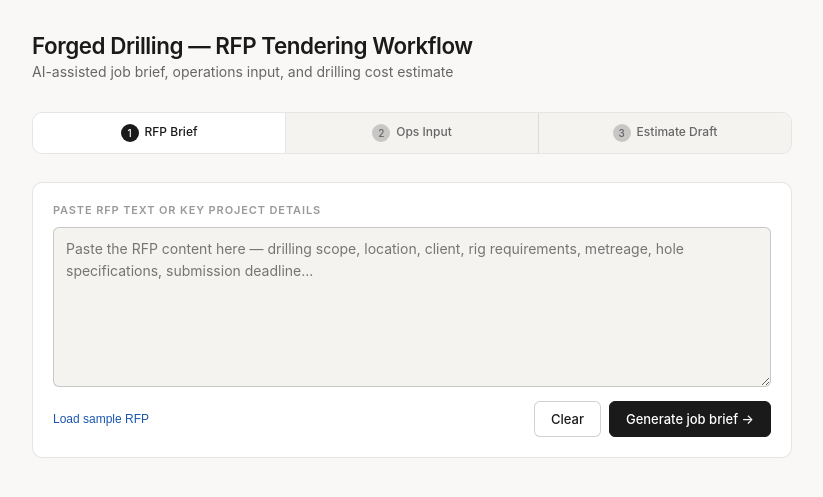
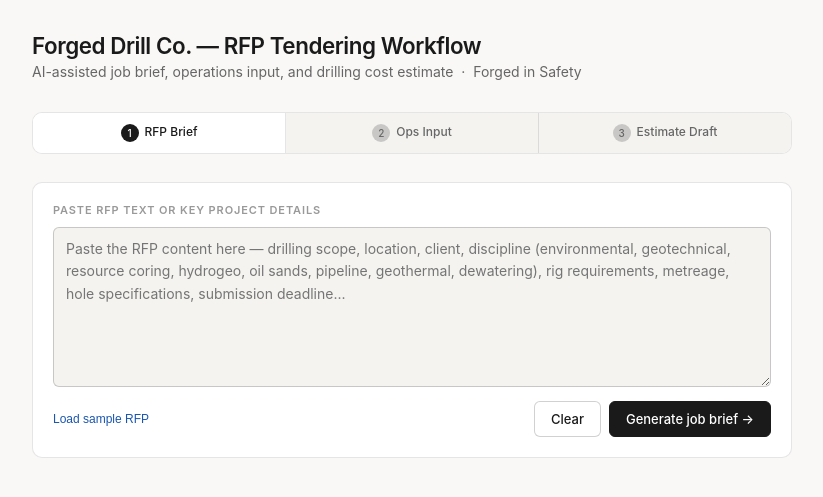
Before and after one commit to vrecla/rfp-app, a Flask app: page / in a window 1280 px wide. Shown: the top 497 px of the page, without its empty margins (228-1051 px from the left). Run offline with Flask 3, Linux system fonts and the light colour scheme.

Commit message:
Update services

```diff
--- a/app.py
+++ b/app.py
@@ -22,14 +22,20 @@ def generate_brief():
         return jsonify({"error": "No RFP text provided"}), 400
 
     system = (
-        "You are a senior drilling estimator at Forged Drilling. Extract key information from RFPs "
-        "and produce concise internal job briefs tailored to a drilling contractor. "
-        "Focus on rig requirements, metreage, hole specifications, formation context, and commercial terms. "
+        "You are a senior drilling estimator at Forged Drill Co., a North American drilling contractor "
+        "headquartered in Pilot Butte, Saskatchewan, with offices in San Antonio TX and Denver CO. "
+        "Forged Drill Co. offers: Environmental Drilling, Resource Coring, Hydrogeological Drilling, "
+        "Geotechnical Drilling, Geothermal Drilling, Oil Sands, Pipeline Services, and Dewatering Systems. "
+        "Extract key information from RFPs and produce concise internal job briefs. "
+        "Identify the applicable drilling discipline(s) and focus on rig requirements, metreage, "
+        "hole specifications, formation context, safety requirements, and commercial terms. "
         "Be factual and structured. Use plain text only, no markdown symbols."
     )
-    prompt = f"""From this RFP, produce a structured internal job brief for Forged Drilling with these sections:
-PROJECT OVERVIEW, CLIENT, LOCATION, SCOPE SUMMARY, RIG REQUIREMENTS, KEY QUANTITIES (metres drilled / hole count / diameters / depths),
-DURATION & PROGRAMME, SUBMISSION DEADLINE, MOBILISATION REQUIREMENTS, SPECIAL REQUIREMENTS, KNOWN RISKS & HAZARDS, and INITIAL OBSERVATIONS.
+    prompt = f"""From this RFP, produce a structured internal job brief for Forged Drill Co. with these sections:
+PROJECT OVERVIEW, CLIENT, LOCATION, DRILLING DISCIPLINE (which Forged service applies), SCOPE SUMMARY,
+RIG REQUIREMENTS, KEY QUANTITIES (metres / hole count / diameters / depths), DURATION & PROGRAMME,
+SUBMISSION DEADLINE, MOBILISATION REQUIREMENTS, SAFETY & REGULATORY REQUIREMENTS, SPECIAL REQUIREMENTS,
+KNOWN RISKS & HAZARDS, and INITIAL OBSERVATIONS.
 
 RFP:
 {rfp_text}"""
@@ -56,15 +62,19 @@ def generate_questions():
         return jsonify({"error": "No brief provided"}), 400
 
     system = (
-        "You are a drilling operations manager at Forged Drilling. Generate targeted questions for "
-        "the operations team to answer so the estimator can build a cost and proposal. "
-        "Questions must be specific to drilling — rigs, crew, production rates, formation, fluids, mobilisation. "
+        "You are a drilling operations manager at Forged Drill Co., a North American drilling contractor "
+        "offering Environmental Drilling, Resource Coring, Hydrogeological Drilling, Geotechnical Drilling, "
+        "Geothermal Drilling, Oil Sands, Pipeline Services, and Dewatering Systems. "
+        "Generate targeted questions for the operations team to answer so the estimator can build a cost and proposal. "
+        "Tailor questions to the specific drilling discipline identified in the brief. "
+        "Always include safety and HSE compliance questions — safety is Forged Drill Co.'s core value. "
         "Return ONLY a JSON array, no markdown, no preamble. "
         'Each item: {"id":"q1","category":"Crew & Personnel","question":"Full question text",'
         '"hint":"Brief guidance for ops","type":"text"}. '
         "Categories: Crew & Personnel, Rig Selection & Equipment, Drilling Programme, "
         "Production Rates, Schedule & Mobilisation, Formation & Ground Conditions, "
-        "Fluids & Consumables, Subcontractors & Suppliers, Risks & Assumptions, Margin & Commercials."
+        "Fluids & Consumables, Health Safety & Environment, Subcontractors & Suppliers, "
+        "Risks & Assumptions, Margin & Commercials."
     )
     prompt = f"Based on this drilling job brief, generate 14-18 targeted operations questions for estimating:\n\n{brief}"
 
@@ -104,13 +114,16 @@ def generate_estimate():
     )
 
     system = (
-        "You are a senior drilling estimator at Forged Drilling. Produce a structured cost estimate and proposal outline "
-        "in plain text only — no markdown symbols, just clear section headings in CAPS. "
-        "Use drilling industry terminology: metres drilled, daily drilling rate, rig day rate, mobilisation costs, "
-        "consumables (bits, rods, fluids), casing, and downhole tooling. "
+        "You are a senior drilling estimator at Forged Drill Co., a North American drilling contractor "
+        "offering Environmental Drilling, Resource Coring, Hydrogeological Drilling, Geotechnical Drilling, "
+        "Geothermal Drilling, Oil Sands, Pipeline Services, and Dewatering Systems. "
+        "Produce a structured cost estimate and proposal outline in plain text only — "
+        "no markdown symbols, just clear section headings in CAPS. "
+        "Use drilling industry terminology appropriate to the discipline. "
+        "Always include a safety and compliance cost line — safety is Forged Drill Co.'s core value ('Forged in Safety'). "
         "Be specific with numbers where ops data allows; flag gaps clearly."
     )
-    prompt = f"""Using this job brief and operations team input, produce a draft drilling estimate and proposal outline for Forged Drilling.
+    prompt = f"""Using this job brief and operations team input, produce a draft drilling estimate and proposal outline for Forged Drill Co.
 
 JOB BRIEF:
 {brief}
@@ -120,11 +133,13 @@ OPERATIONS TEAM INPUT:
 
 Structure your output with these sections:
 SCOPE SUMMARY
+DRILLING DISCIPLINE & APPLICABLE SERVICES
 CREW & PERSONNEL ESTIMATE
 RIG & EQUIPMENT COSTS
 DRILLING PRODUCTION ASSUMPTIONS
 FLUIDS & CONSUMABLES ESTIMATE
 MOBILISATION & DEMOBILISATION
+HEALTH SAFETY & ENVIRONMENT (HSE) COSTS
 PROGRAMME SUMMARY
 SUBCONTRACTOR & SPECIALIST ALLOWANCES
 RISK ALLOWANCES & CONTINGENCY
--- a/templates/index.html
+++ b/templates/index.html
@@ -3,7 +3,7 @@
 <head>
   <meta charset="UTF-8" />
   <meta name="viewport" content="width=device-width, initial-scale=1.0" />
-  <title>Forged Drilling — RFP Tendering Workflow</title>
+  <title>Forged Drill Co. — RFP Tendering Workflow</title>
   <style>
     *, *::before, *::after { box-sizing: border-box; margin: 0; padding: 0; }
 
@@ -218,8 +218,8 @@
 <div class="container">
 
   <header>
-    <h1>Forged Drilling — RFP Tendering Workflow</h1>
-    <p>AI-assisted job brief, operations input, and drilling cost estimate</p>
+    <h1>Forged Drill Co. — RFP Tendering Workflow</h1>
+    <p>AI-assisted job brief, operations input, and drilling cost estimate &nbsp;·&nbsp; Forged in Safety</p>
   </header>
 
   <div class="stage-nav">
@@ -232,7 +232,7 @@
   <div class="panel active" id="panel-1">
     <div class="card">
       <div class="section-label">Paste RFP text or key project details</div>
-      <textarea id="rfp-text" placeholder="Paste the RFP content here — drilling scope, location, client, rig requirements, metreage, hole specifications, submission deadline..."></textarea>
+      <textarea id="rfp-text" placeholder="Paste the RFP content here — drilling scope, location, client, discipline (environmental, geotechnical, resource coring, hydrogeo, oil sands, pipeline, geothermal, dewatering), rig requirements, metreage, hole specifications, submission deadline..."></textarea>
       <div style="display:flex; justify-content:space-between; align-items:center; margin-top:10px;">
         <button class="link-btn" onclick="loadSample()">Load sample RFP</button>
         <div style="display:flex; gap:8px;">
@@ -284,7 +284,7 @@
     <div id="estimate-result" style="display:none;">
       <div class="card">
         <div class="card-header">
-          <div class="section-label" style="margin:0">Drilling estimate &amp; proposal draft</div>
+          <div class="section-label" style="margin:0">Forged Drill Co. — estimate &amp; proposal draft</div>
           <button class="copy-btn" onclick="copyEl('estimate-text')">Copy</button>
         </div>
         <div id="estimate-text"></div>
@@ -298,14 +298,14 @@
 </div>
 
 <script>
-const SAMPLE_RFP = `CLIENT: Sandfire Resources NL
-PROJECT: Monty Copper-Gold — Phase 4 RC & Diamond Drilling Programme
-LOCATION: Telfer Region, East Pilbara, Western Australia
-SCOPE: Drilling contractor required to complete a 6,200m RC and 1,800m diamond core drilling programme across 62 RC holes (avg 100m depth) and 9 diamond holes (avg 200m depth, HQ/NQ). Programme targets JORC resource extension and geotechnical data collection for feasibility study.
-DURATION: 12 weeks (mobilisation Q3 2025)
-SUBMISSION DEADLINE: 10 June 2025
-SPECIAL REQUIREMENTS: RC rig capable of 140m at 5.5\" face sampling hammer; diamond rig with HQ3/NQ3 triple tube capability. Client to provide on-site geologist; contractor to supply drillers, offsiders, and field supervisor. All RC chips logged at 1m intervals and bagged. Core to be oriented, boxed, and photographed on-site. Water supply and management plan required. Indigenous Land Use Agreement (ILUA) conditions apply — Heritage monitor required during drilling.
-KEY RISKS NOTED IN RFP: Hard BIF and chert formation below 60m; remote site access (120km unsealed), accommodation and camp logistics for 12 personnel; potential wet season extension; downhole deviation risk in steeply dipping mineralisation.`;
+const SAMPLE_RFP = `CLIENT: TC Energy Corporation
+PROJECT: NGTL System Loop — Geotechnical & Environmental Drilling Investigation
+LOCATION: Central Saskatchewan, Canada (near Lloydminster, SK/AB border region)
+SCOPE: Drilling contractor required for a combined geotechnical and environmental investigation along a proposed 62km pipeline corridor. Scope includes: 36 geotechnical boreholes (avg 12m depth, continuous SPT testing and soil sampling), 14 monitoring well installations (2" PVC casing, bentonite seal), and 8 soil vapour survey holes to 6m depth. Contractor to provide field technician for logging and sampling. Lab testing (Atterberg limits, grain size, consolidation) to be subcontracted.
+DURATION: 8 weeks (mobilisation August 2025)
+SUBMISSION DEADLINE: 15 July 2025
+SPECIAL REQUIREMENTS: Rig capable of hollow stem auger (HSA) and mud rotary methods; licensed water well/borehole driller (Saskatchewan) required. All work compliant with Saskatchewan Environmental Management and Protection Act and the Pipeline Act. H2S Alive certification mandatory — active oilfield area. Contractor to supply all borehole abandonment materials. Traffic control plan required for highway right-of-way crossings (Hwy 16 and Hwy 40). Spill response plan to be submitted prior to mobilisation.
+KEY RISKS NOTED IN RFP: Glacial till with cobbles above 8m slowing production; artesian groundwater conditions in sand aquifer at 10-18m (potential well control risk); buried oilfield infrastructure conflicts along corridor; potential hydrocarbon-impacted soil discovery triggering Phase 2 ESA escalation; early-season frost and site access on agricultural land (landowner agreements in progress).`;
 
 let briefContent = '';
 let questionsData = [];
@@ -320,6 +320,7 @@ const CAT_COLORS = {
   'Schedule & Mobilisation': 'badge-sched',
   'Formation & Ground Conditions': 'badge-risk',
   'Fluids & Consumables': 'badge-ops',
+  'Health Safety & Environment': 'badge-risk',
   'Subcontractors & Suppliers': 'badge-ops',
   'Risks & Assumptions': 'badge-risk',
   'Margin & Commercials': 'badge-risk',
```
